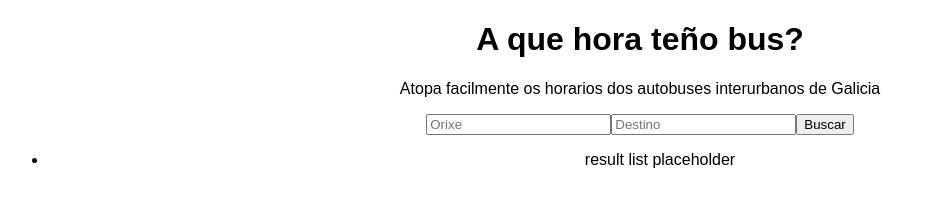
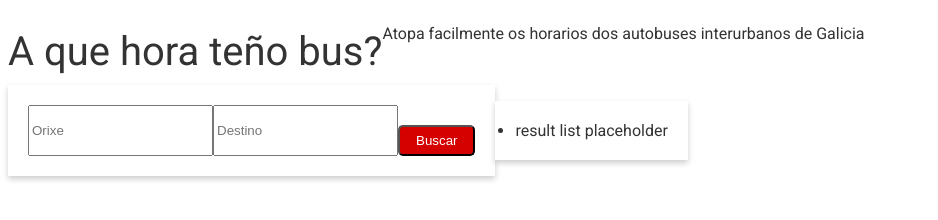
Before and after one commit to mechaphysis/public-transport-app, a React app: page / in a window 1280 px wide. Shown: the whole page, without its empty margins (0-938 px from the left). Built offline with nearby package versions, Linux system fonts and the light colour scheme.

Commit message:
feat: Add basic CSS styling

```diff
--- a/src/components/Input.js
+++ b/src/components/Input.js
@@ -2,7 +2,7 @@ import React from "react";
 
 const Input = () => {
   return (
-    <form>
+    <form className="container">
       <input className="input" name="orixe" type="text" placeholder="Orixe" />
       <input
         className="input"
--- a/src/components/Results.js
+++ b/src/components/Results.js
@@ -2,7 +2,7 @@ import React from "react";
 
 const Results = () => {
   return (
-    <ul>
+    <ul className="container">
       <li>result list placeholder</li>
     </ul>
   );
--- a/src/styles.css
+++ b/src/styles.css
@@ -1,4 +1,49 @@
+@import url("https://fonts.googleapis.com/css?family=Roboto");
+
+body {
+  font-family: Roboto;
+}
+
 .App {
-  font-family: sans-serif;
-  text-align: center;
+  color: #333;
+  font-size: 14 px;
+  line-height: 20 px;
+  display: flex;
+  flex-wrap: wrap;
 }
+
+.header {
+  margin-top: 20px;
+  margin-bottom: 10px;
+  font-size: 40px;
+  line-height: 45 px;
+  font-weight: 300;
+}
+
+p {
+  margin-bottom: 10px;
+  font-size: 15 px;
+  line-height: 24 px;
+}
+
+.container {
+  margin: 10 px 15 px;
+  padding: 20px;
+  border: 0 px solid #000;
+  border-radius: 5 px;
+  background-color: #fff;
+  box-shadow: 0 3px 6px 0 rgba(0, 0, 0, 0.2);
+  display: flex;
+  flex-wrap: wrap;
+}
+
+.button {
+  margin-top: 20px;
+  padding-left: 16px;
+  padding-right: 16px;
+  border-radius: 5px;
+  color: #fff;
+  box-shadow: 0 1px 0 0 transparent;
+  background-color: #d50000;
+  font-weight: 500;
+}
```
